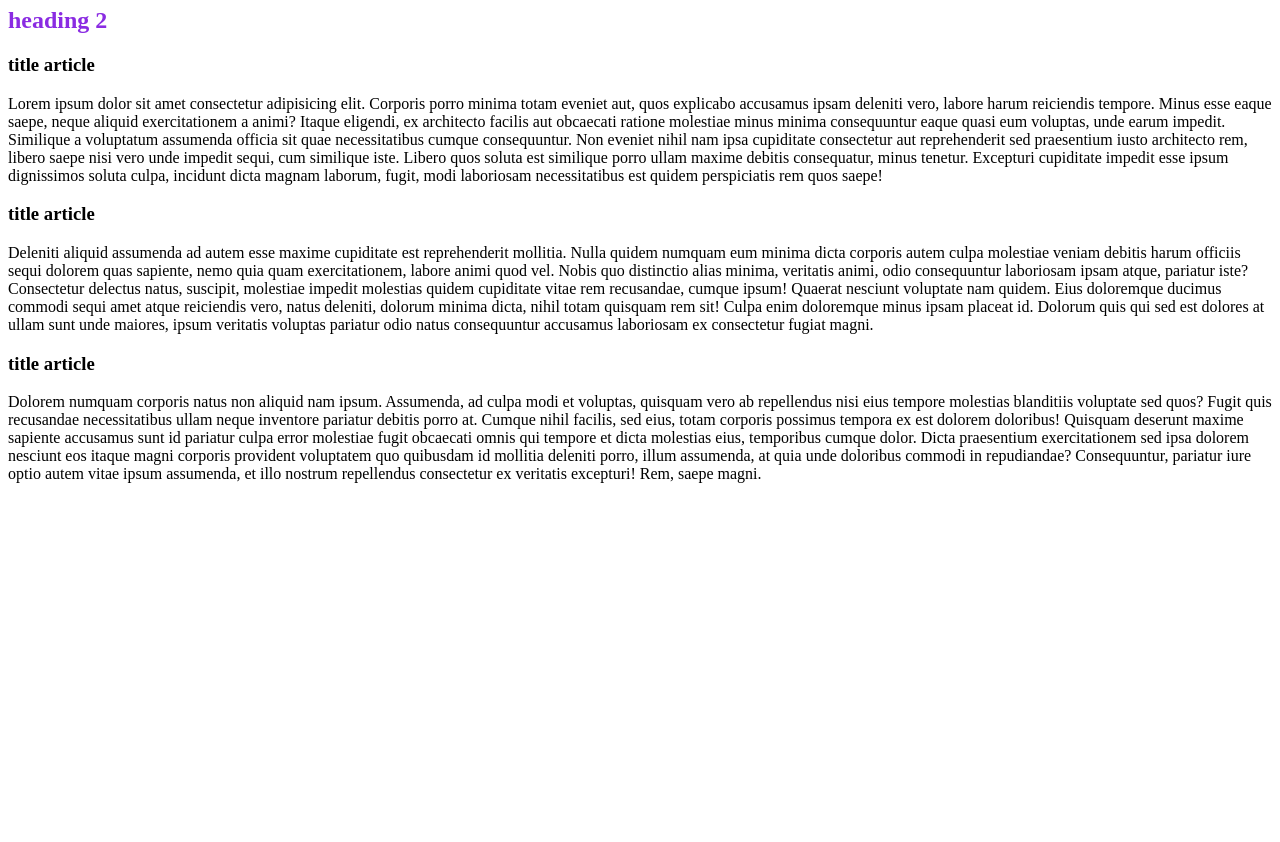
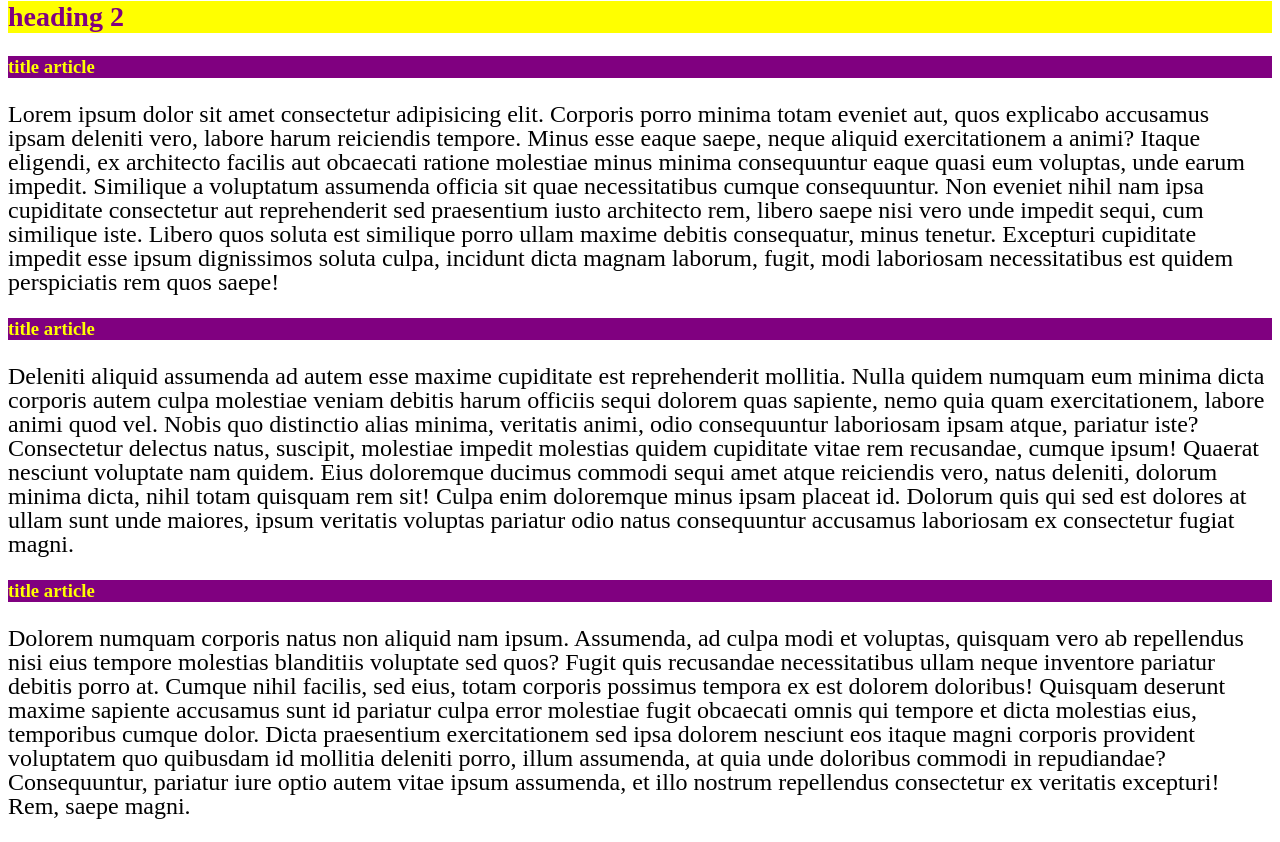
Before and after one commit to 01Danil/Lessons3_CSS, a plain HTML site: page index.html in a window 1280 px wide. Shown: the part 73-915 px from the top of the page. Before the commit the page ends 800 px from the top, so only its background shows below. Drawn offline with Linux system fonts and the light colour scheme.

Commit message:
Add styles

```diff
--- a/assets/css/style.css
+++ b/assets/css/style.css
@@ -1,3 +1,13 @@
 .main-heading {
-	color:blueviolet;
+	color:purple;
+	background-color: yellow;
+	font-size: 28px;
 }
+.heading-art {
+	color: yellow;
+	background-color: purple;
+}
+p {
+	font-size: 24px;
+	line-height: 24px;
+}
```
